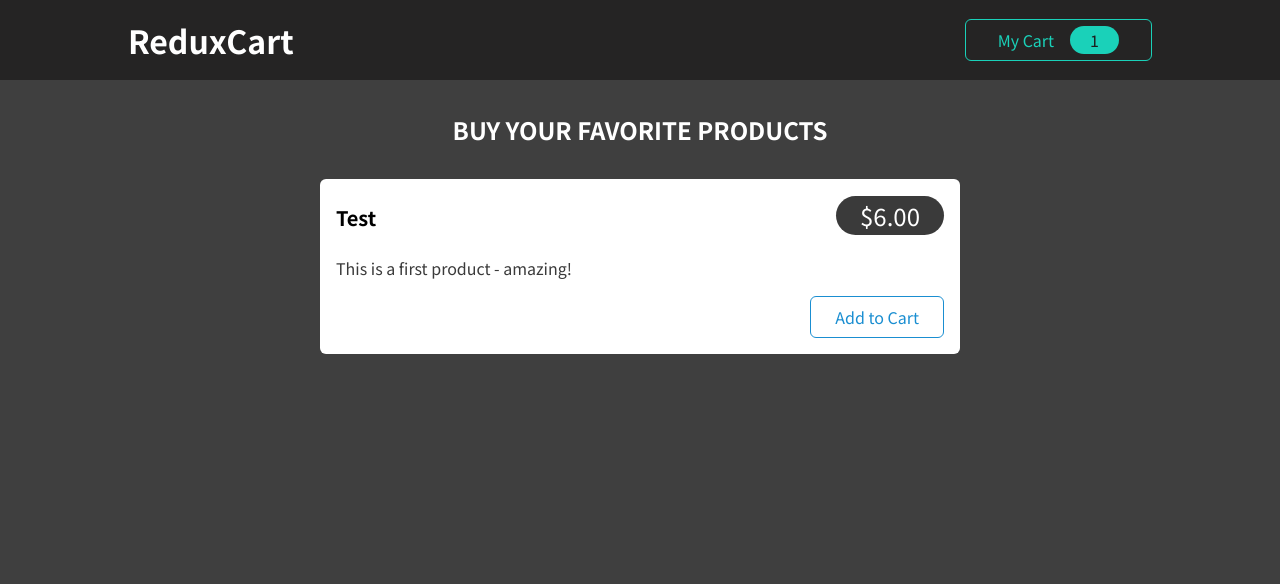
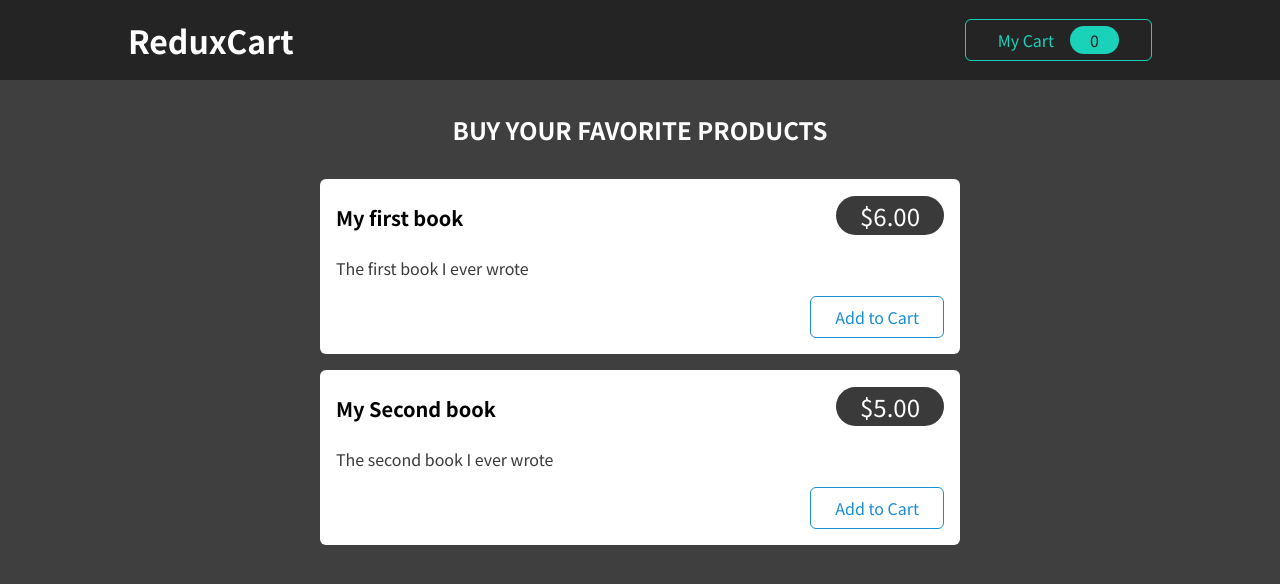
Before and after one commit to Breno-do-val/react-academind, a React (Create React App) app: page / in a window 1280 px wide. Shown: the top 584 px of the page. Built offline with nearby package versions, Linux system fonts and the light colour scheme.

Commit message:
add actions for app

```diff
--- a/src/components/Cart/Cart.js
+++ b/src/components/Cart/Cart.js
@@ -1,15 +1,27 @@
+import { useSelector } from 'react-redux';
+
 import Card from '../UI/Card';
 import classes from './Cart.module.css';
 import CartItem from './CartItem';
 
 const Cart = (props) => {
+  const cartItems = useSelector(state => state.cart.items);
   return (
     <Card className={classes.cart}>
       <h2>Your Shopping Cart</h2>
       <ul>
-        <CartItem
-          item={{ title: 'Test Item', quantity: 3, total: 18, price: 6 }}
-        />
+        {cartItems.map((item) => {
+          return <CartItem
+            key={item.id}
+            item={{
+              id: item.id,
+              title: item.name,
+              quantity: item.quantity,
+              total: item.totalPrice,
+              price: item.price
+            }}
+          />
+        })}
       </ul>
     </Card>
   );
--- a/src/components/Cart/CartButton.js
+++ b/src/components/Cart/CartButton.js
@@ -1,4 +1,4 @@
-import { useDispatch } from "react-redux";
+import { useDispatch, useSelector } from "react-redux";
 
 import { uiActions } from "../../store/ui-slice";
 
@@ -6,6 +6,7 @@
 
 const CartButton = (props) => {
   const dispatch = useDispatch();
+  const totalQuantity = useSelector(state => state.cart.totalQuantity);
 
   const toggleCartHandler = () => {
     dispatch(uiActions.toggle());
@@ -14,7 +15,7 @@
   return (
     <button className={classes.button} onClick={toggleCartHandler}>
       <span>My Cart</span>
-      <span className={classes.badge}>1</span>
+      <span className={classes.badge}>{totalQuantity}</span>
     </button>
   );
 };
--- a/src/components/Cart/CartItem.js
+++ b/src/components/Cart/CartItem.js
@@ -1,7 +1,25 @@
+import { useDispatch } from 'react-redux';
+
+import { cartActions } from '../../store/cart-slice';
+
 import classes from './CartItem.module.css';
 
 const CartItem = (props) => {
-  const { title, quantity, total, price } = props.item;
+  const dispatch = useDispatch();
+
+  const { title, quantity, total, price, id } = props.item;
+
+  const removeItemHandler = (id) => {
+    dispatch(cartActions.removeItemFromCart(id));
+  };
+
+  const addItemHandler = () => {
+    dispatch(cartActions.addItemToCart({
+      id,
+      title,
+      price,
+    }))
+  };
 
   return (
     <li className={classes.item}>
@@ -17,8 +35,8 @@
           x <span>{quantity}</span>
         </div>
         <div className={classes.actions}>
-          <button>-</button>
-          <button>+</button>
+          <button onClick={removeItemHandler}>-</button>
+          <button onClick={addItemHandler}>+</button>
         </div>
       </div>
     </li>
--- a/src/components/Shop/ProductItem.js
+++ b/src/components/Shop/ProductItem.js
@@ -1,8 +1,22 @@
+import { useDispatch } from 'react-redux';
+
+import { cartActions } from '../../store/cart-slice';
+
 import Card from '../UI/Card';
 import classes from './ProductItem.module.css';
 
 const ProductItem = (props) => {
-  const { title, price, description } = props;
+  const dispatch = useDispatch();
+
+  const { title, price, description, id } = props;
+
+  const addToCartHandler = () => {
+    dispatch(cartActions.addItemToCart({
+      id,
+      title,
+      price
+    }));
+  };
 
   return (
     <li className={classes.item}>
@@ -13,7 +27,7 @@
         </header>
         <p>{description}</p>
         <div className={classes.actions}>
-          <button>Add to Cart</button>
+          <button onClick={addToCartHandler}>Add to Cart</button>
         </div>
       </Card>
     </li>
--- a/src/components/Shop/Products.js
+++ b/src/components/Shop/Products.js
@@ -1,16 +1,35 @@
 import ProductItem from './ProductItem';
 import classes from './Products.module.css';
+
+const DUMMY_PRODUCTS = [
+  {
+    id: 'p1',
+    price: 6,
+    title: 'My first book',
+    description: 'The first book I ever wrote',
+  },
+  {
+    id: 'p2',
+    price: 5,
+    title: 'My Second book',
+    description: 'The second book I ever wrote',
+  }
+];
 
 const Products = (props) => {
   return (
     <section className={classes.products}>
       <h2>Buy your favorite products</h2>
       <ul>
-        <ProductItem
-          title='Test'
-          price={6}
-          description='This is a first product - amazing!'
-        />
+        {DUMMY_PRODUCTS.map((product) => {
+          return <ProductItem
+            key={product.id}
+            id={product.id}
+            title={product.title}
+            price={product.price}
+            description={product.description}
+          />
+        })}
       </ul>
     </section>
   );
--- a/src/store/cart-slice.js
+++ b/src/store/cart-slice.js
@@ -10,24 +10,26 @@
     addItemToCart(state, action) {
       const newItem = action.payload;
       const existingItem = state.items.find((item) => item.id === newItem.id);
+      state.totalQuantity++;
       if (!existingItem) {
         state.items.push({
-          itemId: newItem.id,
+          id: newItem.id,
           price: newItem.price,
           quantity: 1,
           totalPrice: newItem.price,
           name: newItem.title,
         });
       } else {
-        existingItem.quantity = existingItem.quantity++;
+        existingItem.quantity++;
         existingItem.totalPrice = existingItem.totalPrice + newItem.price;
       }
     },
     removeItemFromCart(state, action) {
       const id = action.payload;
       const existingItem = state.items.find((item) => item.id !== id);
+      state.totalQuantity--;
       if (existingItem.quantity === 1) {
-        state.items = state.items.filter((item) => item.id !== id);
+        state.items = state.items.filter((item) => item.id !== existingItem.id);
       } else {
         existingItem.quantity--;
         existingItem.totalPrice = existingItem.totalPrice - existingItem.price;
```
